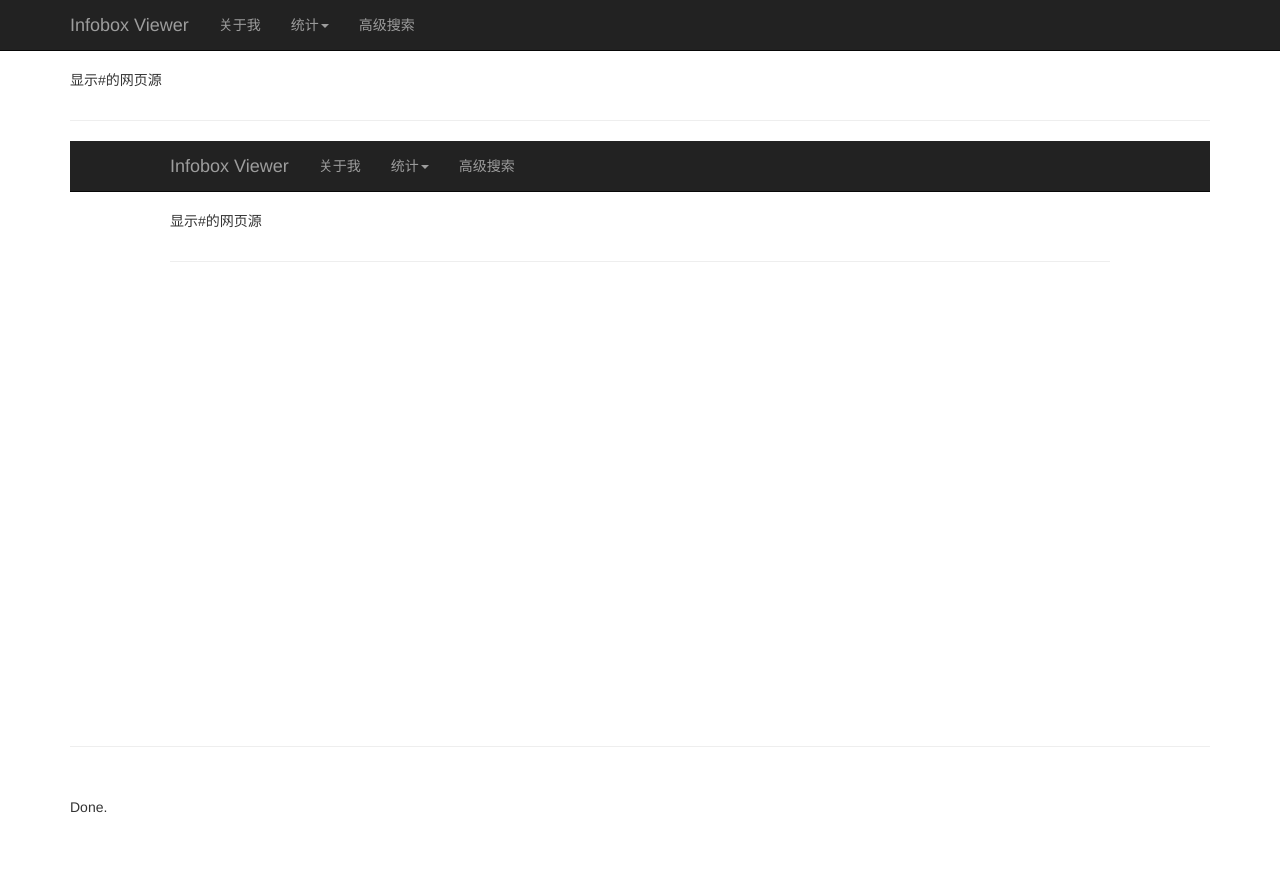
After one commit to Cesar456/bdbk-kb, a Django app: template project/bdbk/templates/bdbk/GetPageSource.html in a window 1280 px wide. The commit adds this page. Run offline with Django 3.2, Linux system fonts and the light colour scheme; the template is opened without the code that fills it: most values are stand-ins (such as "Sample title", 1, 10 or a date in 2020); some libraries are stand-ins or nearby versions.

Commit message:
add page source viewer

```diff
--- a/project/bdbk/templates/bdbk/BasePage.html
+++ b/project/bdbk/templates/bdbk/BasePage.html
@@ -10,6 +10,7 @@
     page_content: html, main page content.
     sidebar_content: html, side bar content.
     search_sidebar_content: html, search side bar
+    container: page content
 
 {% endcomment %}
 
@@ -80,7 +81,8 @@
     <!-- Page Content -->
     <div class="container">
 
-        <div class="row">
+      {% block container %}
+      <div class="row">
 
             <div class="col-lg-8">
               {% block page_content %}
@@ -111,7 +113,8 @@
 
             </div>
 
-        </div>
+      </div>
+      {% endblock %}
         <!-- /.row -->
 
         <hr>
--- /dev/null
+++ b/project/bdbk/templates/bdbk/GetPageSource.html
@@ -0,0 +1,44 @@
+{% extends 'bdbk/BasePage.html' %}
+
+{% comment 'context' %}
+page_source_url
+url_parameters
+{% endcomment %}
+
+{% block extra_css %}
+<style>
+.fluidMedia {
+    position: relative;
+    padding-bottom: 50%;
+    height: 0;
+    overflow: hidden;
+}
+
+.fluidMedia iframe {
+    position: absolute;
+    top: 0;
+    left: 0;
+    width: 100%;
+    height: 100%;
+}
+</style>
+{% endblock %}
+
+{% block page_title %}Page source - {{page_source_url}}{% endblock %}
+{% block page_brand %}Infobox Viewer{% endblock %}
+{% block page_brand_href %}{% url 'ShowTuplesForNamedEntity' 'random' %}{% endblock %}
+
+{% block container %}
+<div class="row">
+  <div class="col-lg-12">
+    <p>显示{{page_source_url}}的网页源</p>
+  </div>
+</div>
+<hr>
+<div class="row">
+  <div class="fluidMedia">
+    <iframe src="{% url 'getPageSource' %}?{{url_parameters}}&iframe=true" class="col-lg-12" frameborder="0">
+    </iframe>
+  </div>
+</div>
+{% endblock %}
--- a/project/bdbk/urls.py
+++ b/project/bdbk/urls.py
@@ -10,4 +10,6 @@ urlpatterns = patterns('bdbk.views',
     url(r'^advancedSearch/$', 'AdvancedSearch', name='AdvancedSearch'),
 
     url(r'^about/$', 'About', name='About'),
+
+    url(r'^getPageSource/$', 'getPageSource', name='getPageSource'),
 )
```
Also changed, not shown: project/bdbk/views.py (+27 -1 lines), project/project/settings.py (+7 -0 lines).
